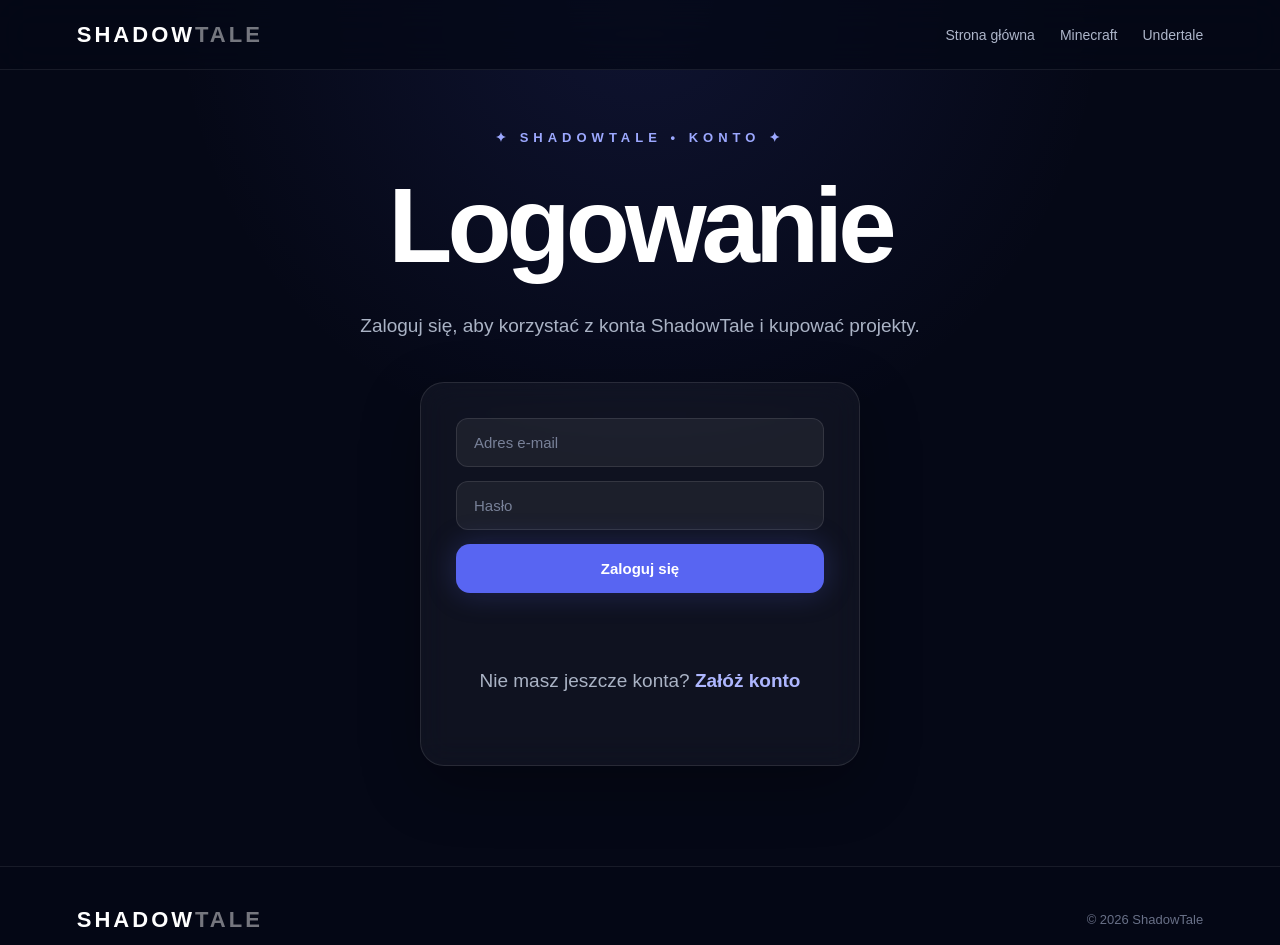
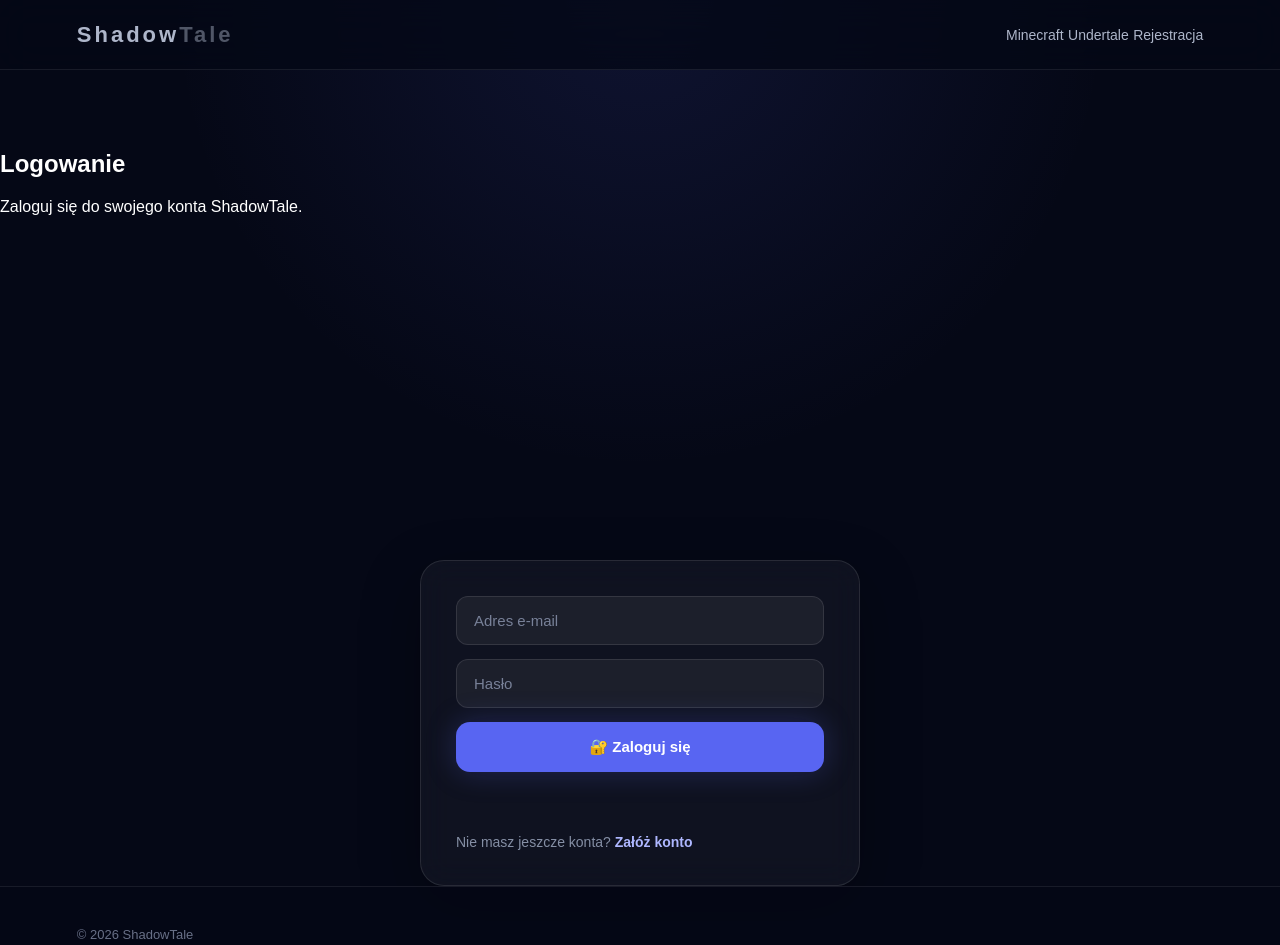
Before and after one commit to MistrzCieniPL/ShadowTale, a plain HTML site: page login.html in a window 1280 px wide. Drawn offline with nearby package versions, Linux system fonts and the light colour scheme; a script that the page names is missing.

Commit message:
Update login.html

```diff
--- a/login.html
+++ b/login.html
@@ -1,149 +1,79 @@
 <!DOCTYPE html>
 <html lang="pl">
-
 <head>
-
     <meta charset="UTF-8">
-
-    <meta
-        name="viewport"
-        content="width=device-width, initial-scale=1.0"
-    >
+    <meta name="viewport" content="width=device-width, initial-scale=1.0">
 
     <title>Logowanie — ShadowTale</title>
 
-    <link
-        rel="stylesheet"
-        href="style.css"
-    >
+    <link rel="stylesheet" href="style.css">
 
+    <script src="https://cdn.jsdelivr.net/npm/@supabase/supabase-js@2"></script>
 </head>
-
 
 <body>
 
 <canvas id="stars"></canvas>
 
-
-<header class="navbar">
-
-    <div class="logo">
-        SHADOW<span>TALE</span>
-    </div>
-
-    <nav>
-
-        <a href="index.html">
-            Strona główna
+<nav class="navbar">
+    <a href="index.html" class="logo">
+        Shadow<span>Tale</span>
     </a>
 
-        <a href="minecraft.html">
-            Minecraft
-        </a>
-
-        <a href="undertale.html">
-            Undertale
-        </a>
-
+    <div class="nav-links">
+        <a href="minecraft.html">Minecraft</a>
+        <a href="undertale.html">Undertale</a>
+        <a href="rejestracja.html">Rejestracja</a>
+    </div>
 </nav>
 
-</header>
+<main class="container">
 
+    <section class="category-hero">
+        <h1>Logowanie</h1>
+        <p>Zaloguj się do swojego konta ShadowTale.</p>
+    </section>
 
-<main>
-
-<section class="hero category-hero">
-
-    <div class="hero-content">
-
-        <div class="small-title">
-            ✦ SHADOWTALE • KONTO ✦
-        </div>
-
-        <h1>
-            Logowanie
-        </h1>
-
-        <p>
-            Zaloguj się, aby korzystać z konta ShadowTale
-            i kupować projekty.
-        </p>
-
-
-        <div class="auth-box">
+    <section class="auth-box">
 
         <form id="login-form">
 
             <input
+                type="email"
                 id="login-email"
-                    type="email"
                 placeholder="Adres e-mail"
-                    autocomplete="email"
                 required
             >
 
-
             <input
+                type="password"
                 id="login-password"
-                    type="password"
                 placeholder="Hasło"
-                    autocomplete="current-password"
                 required
             >
 
-
-                <button
-                    type="submit"
-                    class="button primary"
-                >
-                    Zaloguj się
+            <button type="submit" class="button primary">
+                🔐 Zaloguj się
             </button>
 
         </form>
 
-
-            <div
-                id="auth-message"
-                class="auth-message"
-            ></div>
-
+        <p id="auth-message" class="auth-message"></p>
 
         <p class="auth-switch">
-
             Nie masz jeszcze konta?
-
-                <a href="rejestracja.html">
-                    Załóż konto
-                </a>
-
+            <a href="rejestracja.html">Załóż konto</a>
         </p>
-
-        </div>
-
-    </div>
 
     </section>
 
 </main>
 
-
 <footer>
-
-    <div class="logo">
-        SHADOW<span>TALE</span>
-    </div>
-
-    <p>
-        © 2026 ShadowTale
-    </p>
-
+    <p>© 2026 ShadowTale</p>
 </footer>
-
-
-<script src="https://cdn.jsdelivr.net/npm/@supabase/supabase-js@2"></script>
 
 <script src="scripts.js"></script>
 
 </body>
-
 </html>
```
Lines whose indentation alone changed are shown as unchanged.
